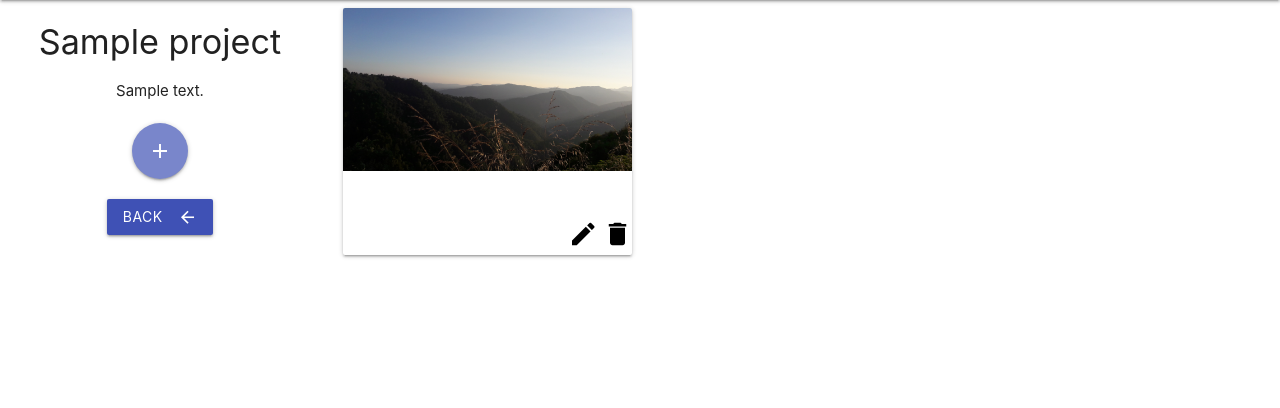
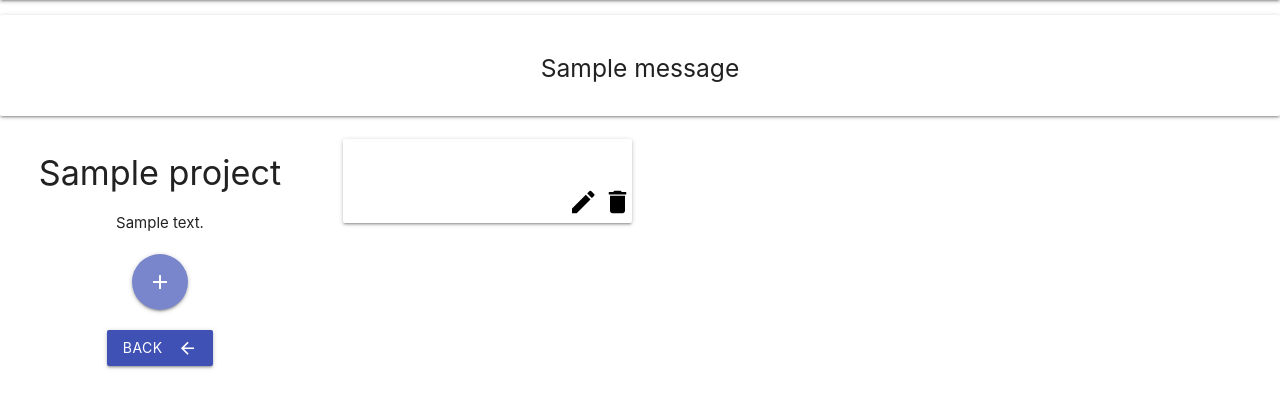
Before and after one commit to Code-Institute-Submissions/project-flask-app, a Flask app: page /project/1 in a window 1280 px wide. Shown: the part 64-472 px from the top of the page. Run offline with Flask 2, Linux system fonts and the light colour scheme; one stand-in notice (Sample message) is shown; a database or web service that is not in the repository returns one stand-in record (values such as "Sample title"); some libraries are stand-ins or nearby versions.

Commit message:
prevented people from entering project name that is already used and created error message to show

```diff
--- a/app.py
+++ b/app.py
@@ -1,5 +1,5 @@
 import os
-from flask import Flask, render_template, request, url_for, redirect
+from flask import Flask, render_template, request, url_for, redirect, flash
 from flask_pymongo import PyMongo
 from bson.objectid import ObjectId
 
@@ -9,6 +9,8 @@ app.config["MONGO_DBNAME"] = "flask-app"
 app.config["MONGO_URI"] = "mongodb://admin:pa55word10@ds119072.mlab.com:19072/flask-app"
 mongo = PyMongo(app)
 
+app.secret_key = b'_5#y2L"F4Q8z\n\xec]/'
+
 @app.route("/")
 def show_index():
     return render_template("index.html", projects=mongo.db.projects.find())
@@ -16,9 +18,14 @@ def show_index():
 @app.route("/add", methods=["GET", "POST"])
 def add_project():
     if request.method == "POST":
-        projects = mongo.db.projects
-        projects.insert_one(request.form.to_dict())
-        return redirect("/")
+        project_name = request.form["project"]
+        if mongo.db.projects.find_one({"project": project_name}):
+            flash("You already have a project titled " + project_name +". Please choose another title.")
+            return redirect(url_for("add_project"))
+        else:
+            projects = mongo.db.projects
+            projects.insert_one(request.form.to_dict())
+            return redirect("/")
 
     return render_template("addproject.html")
 
--- a/static/js/script.js
+++ b/static/js/script.js
@@ -35,7 +35,7 @@ $(document).ready(function() {
         countCasePicture += 1
     });
     $('#btnAddcaseVideo').click(function() {
-        let newDivVideo = $('<div class="input-field col s12"><input placeholder="video URL should start with' + " 'http' " + '(Get nice videos from Youtube ... duhh! :P )" id="new_video" type="text" class="validate" name="video' + countCaseVideo + '"><label for="new_video">Add video url</label></div>');
+        let newDivVideo = $('<div class="input-field col s12"><input placeholder="Add video url (part after v=)" id="new_video" type="text" class="validate" name="video' + countCaseVideo + '"><label for="new_video">Add Youtube video url</label></div>');
         $('#caseForm').append(newDivVideo);
         countCaseVideo += 1
     });
@@ -43,4 +43,5 @@ $(document).ready(function() {
     $('.carousel.carousel-slider').carousel({
         fullWidth: true
     });
+
 });
--- a/templates/base.html
+++ b/templates/base.html
@@ -32,8 +32,23 @@
 </header>
 
 <body>
-
-        {% block content %} {% endblock %}
+    {% with messages = get_flashed_messages() %} {% if messages %}
+    <ul class="flashes center-align">
+        {% for message in messages %}
+        <li>
+            <div class="col s12 m7">
+                <div class="card horizontal">
+                    <div class="card-stacked">
+                        <div class="card-content">
+                            <h5>{{message}}</h5>
+                        </div>
+                    </div>
+                </div>
+            </div>
+        </li>
+        {% endfor %}
+    </ul>
+    {% endif %} {% endwith %} {% block content %} {% endblock %}
 
 
     <script src="https://cdnjs.cloudflare.com/ajax/libs/jquery/3.2.1/jquery.min.js"></script>
--- a/templates/showcases.html
+++ b/templates/showcases.html
@@ -17,16 +17,18 @@
         {% for case in cases %}
         <div class="col l4 m6 s12">
             <a href="{{url_for('show_single_case', project_title=project.project, case_id=case._id)}}">
-                <div class="card">
-                    <div class="card-image">
-                        <img src="{{ url_for('static', filename='images/test.jpg') }}">
+                <div class="card hoverable">
+                    <div class="card-content">
+                        {% for key, value in case.items() %} {% if key != "_id" and key!="project" and key[0:5] != "video" %}
+                        {% if key[0:6] == "image0" %}
+                        <div class="card-image">
+                            <img src="{{value}}">
+                        </div>
+                        {% elif key[0:5] != "image" %}
+                        <p>{{key}}: {{value}}</p>
+                        {% endif %}{% endif %} {% endfor %}
                     </div>
             </a>
-            <div class="card-content">
-                {% for key, value in case.items() %} {% if key != "_id" and key!="project" and key[0:5] != "image" and key[0:5] != "video" %}
-                <p>{{key}}: {{value}}</p>
-                {% endif %} {% endfor %}
-            </div>
 
             <div class=right-align>
                 <a class="project-card-icon" href="{{url_for('edit_single_case', project_title=project.project, case_id=case._id)}}"><i class="small material-icons">edit</i></a>
--- a/templates/showsinglecase.html
+++ b/templates/showsinglecase.html
@@ -21,15 +21,17 @@
         </table>
 
         {% if ns.image %}
+        <div class="divider"></div>
         <div class="carousel carousel-slider">
             {%for key, value in case.items() %} {% if key[0:5] == "image" %}
-            <a class="carousel-item" href={{value}}><img src={{value}}></a> {% endif%} {%endfor%}
+            <a class="carousel-item" href={{value}}><img src="{{value}}"></a> {% endif%} {%endfor%}
         </div>
          {% endif %}
 
         {%for key, value in case.items() %} {% if key[0:5] == "video" %}
+        <div class="divider"></div>
         <div class="video-container">
-            <iframe width="853" height="480" src={{value}} frameborder="0" allowfullscreen></iframe>
+            <iframe width="853" height="480" src="https://www.youtube.com/embed/{{value}}" frameborder="0" allowfullscreen></iframe>
         </div>
         {%endif%} {%endfor%}
     </div>
```
Also changed, not shown: templates/index.html (+8 -8 lines).
